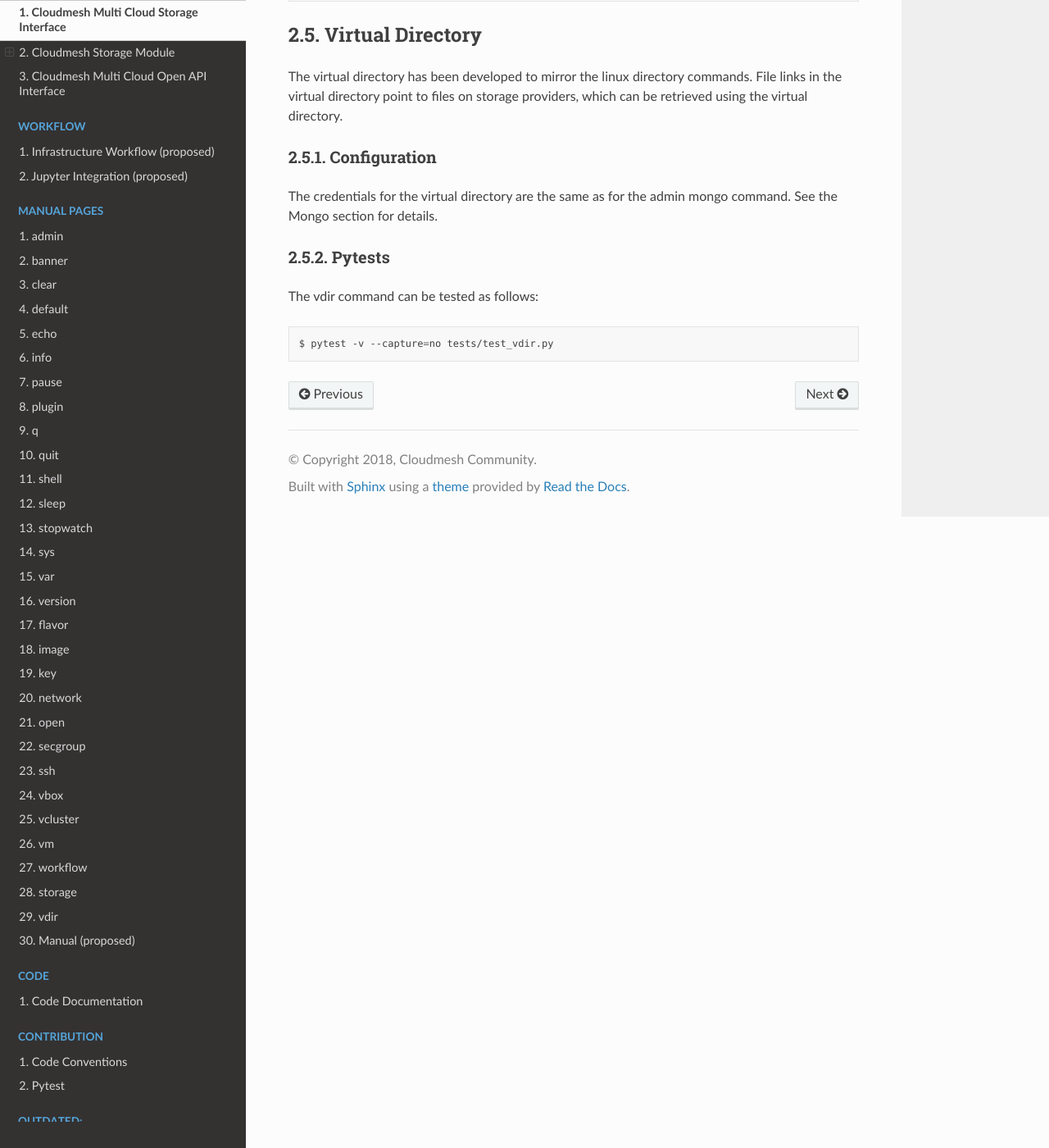
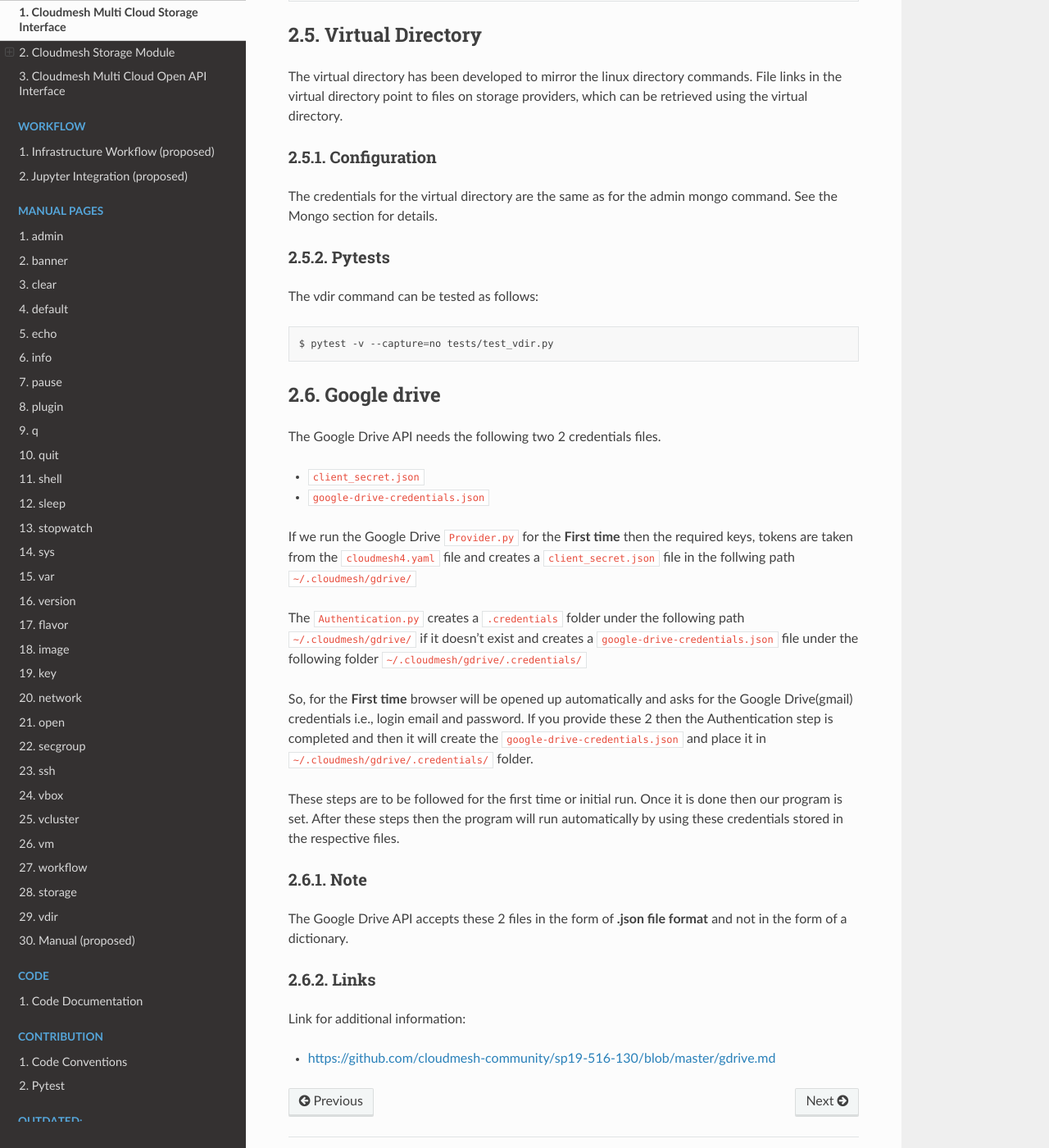
Before and after one commit to xiaoyue10131748/cloudmesh-manual, a Sphinx documentation site: the page built from docs-source/source/README-storage.md, in a window 1280 px wide and 1400 px high, scrolled down 5883 px. Shown: the whole window at 82% size. Built offline with Sphinx 7.4.7 and the Read the Docs theme 2.0.0, drawn with Linux system fonts in a browser that asks for light colours; pages that are not in the unit, such as notebooks, are missing from menus.

Commit message:
add account info

````diff
--- a/docs-source/source/README-storage.md
+++ b/docs-source/source/README-storage.md
@@ -319,3 +319,36 @@
 ```bash
 $ pytest -v --capture=no tests/test_vdir.py
 ```
+
+## Google drive
+
+The Google Drive API needs the following two 2 credentials files.
+* `client_secret.json`
+* `google-drive-credentials.json`
+
+If we run the Google Drive `Provider.py` for the **First time** then the required keys, tokens are taken from the `cloudmesh4.yaml` file and creates a `client_secret.json` file in the follwing path `~/.cloudmesh/gdrive/`
+
+The `Authentication.py` creates a `.credentials` folder under the following path `~/.cloudmesh/gdrive/` if it doesn't exist and creates a `google-drive-credentials.json` file under the following folder `~/.cloudmesh/gdrive/.credentials/`
+
+
+
+So, for the **First time**
+browser will be opened up automatically and asks for the Google Drive(gmail)
+credentials i.e., login email and  password. If you provide these 2 then
+the Authentication step is completed and then it will create the
+`google-drive-credentials.json` and place it in `~/.cloudmesh/gdrive/.credentials/` folder.
+
+These steps are to be followed for the first time or initial run. Once it is
+done then our program is set. After these steps then the program will run
+automatically by using these credentials stored in the respective files.
+
+### Note
+
+The Google Drive API accepts these 2 files in the form of **.json file format**
+and not in the form of a dictionary.
+
+### Links
+
+Link for additional information:
+
+* <https://github.com/cloudmesh-community/sp19-516-130/blob/master/gdrive.md>
````
Also changed, not shown: docs-source/source/accounts/empty.md (added), docs-source/source/accounts/images/empty.md (added).
